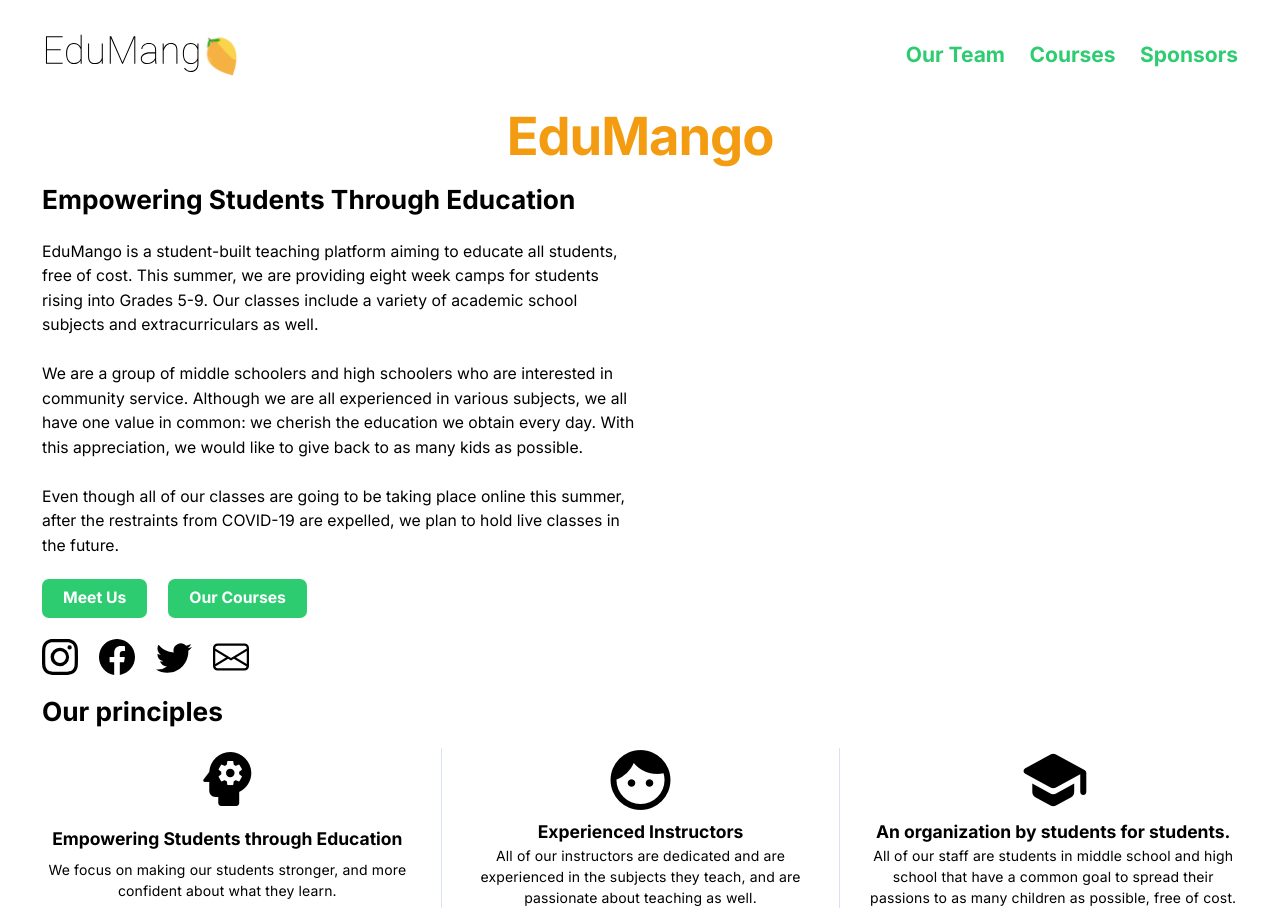
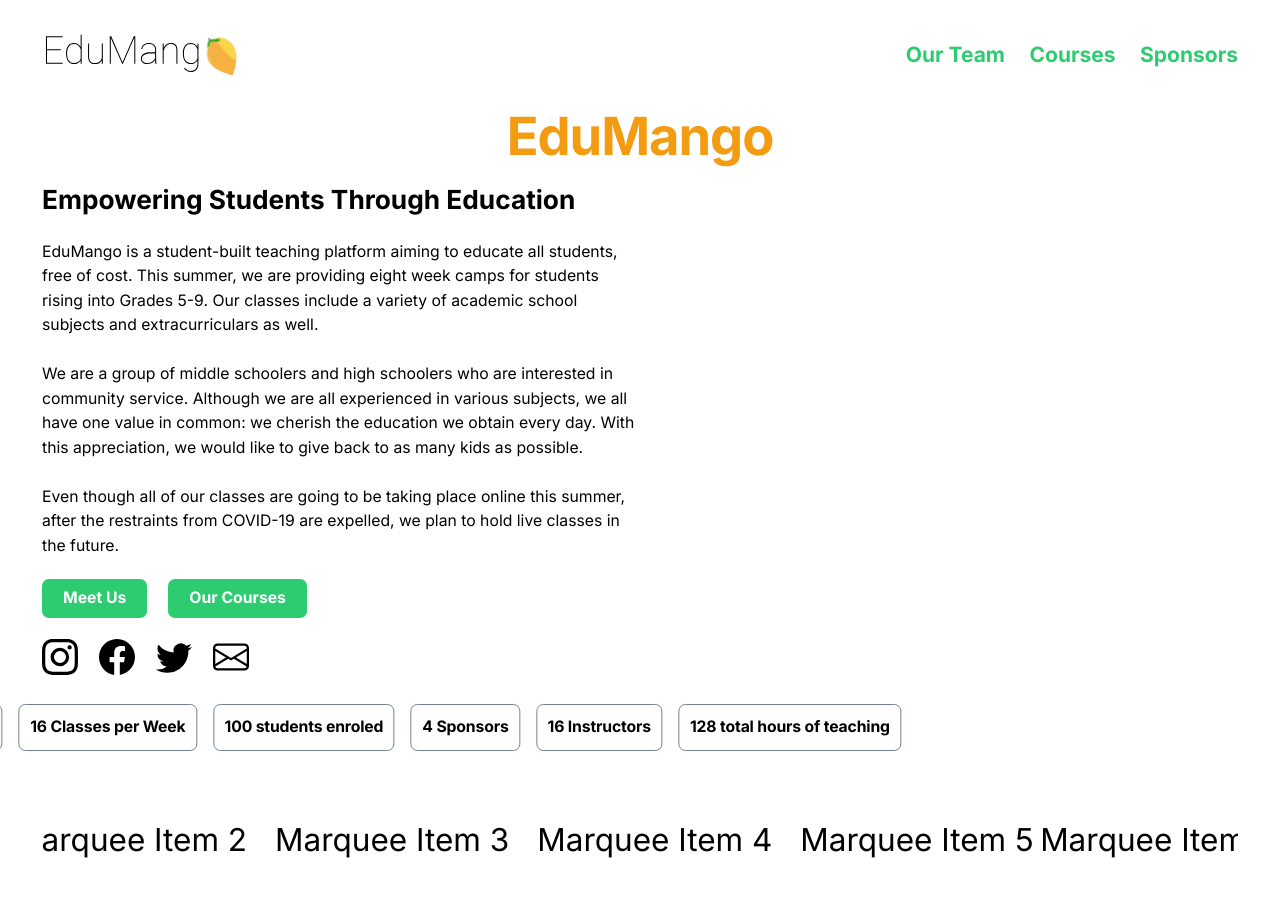
Before and after one commit to ShubhamPatilsd/www-edumango, a Next.js app: page / in a window 1280 px wide. Shown: the top 922 px of the page. Built offline with nearby package versions, Linux system fonts and the light colour scheme.

Commit message:
created marquee

```diff
--- a/src/modules/landing.tsx
+++ b/src/modules/landing.tsx
@@ -89,12 +89,130 @@ export default function Landing() {
                 layout="intrinsic"
                 quality={100}
               />
+
               </Fade>
         </div>
 
         </div>
 
+        <div className="space-y-6">
+            <div className="text-left divide-y sm:divide-y-0 sm:divide-x">
 
+                <div className="animate-marquee">
+
+            <div >
+              <table>
+                <tr className="height:10px">
+                  <td>
+                    <div className="grid grid-cols-1 sm:grid-cols-2 md:grid-cols-3 lg:grid-cols-4"></div>
+                    <div className="card m-2 cursor-pointer
+        border border-gray-400 rounded-lg hover:shadow-md hover:border-opacity-0
+        transform hover:-translate-y-1
+        transition-all duration-200">
+                      <div className="m-3">
+                        <h2 className="text-lg mb-2">10 Courses</h2>
+                      </div>
+                    </div>
+                  </td>
+
+                  <td>
+                    <div className="grid grid-cols-1 sm:grid-cols-2 md:grid-cols-3 lg:grid-cols-4"></div>
+                    <div className="card m-2 cursor-pointer
+        border border-gray-400 rounded-lg hover:shadow-md hover:border-opacity-0
+        transform hover:-translate-y-1
+        transition-all duration-200">
+                      <div className="m-3">
+                        <h2 className="text-lg mb-2">4 Subjects</h2>
+
+
+                      </div>
+                    </div>
+                  </td>
+
+                  <td>
+                    <div className="card m-2 cursor-pointer
+        border border-gray-400 rounded-lg hover:shadow-md hover:border-opacity-0
+        transform hover:-translate-y-1
+        transition-all duration-200">
+                      <div className="m-3">
+                        <h2 className="text-lg mb-2">16 Classes per Week</h2>
+                      </div>
+                    </div>
+                  </td>
+
+                  <td>
+                    <div className="card m-2 cursor-pointer
+        border border-gray-400 rounded-lg hover:shadow-md hover:border-opacity-0
+        transform hover:-translate-y-1
+        transition-all duration-200">
+                      <div className="m-3">
+                        <h2 className="text-lg mb-2">100 students enroled</h2>
+
+                      </div>
+                    </div>
+                  </td>
+
+                  <td>
+                    <div className="card m-2 cursor-pointer
+        border border-gray-400 rounded-lg hover:shadow-md hover:border-opacity-0
+        transform hover:-translate-y-1
+        transition-all duration-200">
+                      <div className="m-3">
+                        <h2 className="text-lg mb-2">4 Sponsors</h2>
+                      </div>
+                    </div>
+                  </td>
+
+                  <td>
+                    <div className="card m-2 cursor-pointer
+        border border-gray-400 rounded-lg hover:shadow-md hover:border-opacity-0
+        transform hover:-translate-y-1
+        transition-all duration-200">
+                      <div className="m-3">
+                        <h2 className="text-lg mb-2">16 Instructors</h2>
+                      </div>
+                    </div>
+                  </td>
+
+                  <td>
+                    <div className="card m-2 cursor-pointer
+        border border-gray-400 rounded-lg hover:shadow-md hover:border-opacity-0
+        transform hover:-translate-y-1
+        transition-all duration-200">
+                      <div className="m-3">
+                        <h2 className="text-lg mb-2">128 total hours of teaching</h2>
+                      </div>
+                    </div>
+                  </td>
+
+                </tr>
+
+
+              </table>
+            </div>
+
+                </div>
+            </div>
+              </div>
+
+
+              <div className="relative flex overflow-x-hidden">
+  <div className="py-12 animate-marquee whitespace-nowrap">
+    <span className="text-4xl mx-4">Marquee Item 1</span>
+    <span className="text-4xl mx-4">Marquee Item 2</span>
+    <span className="text-4xl mx-4">Marquee Item 3</span>
+    <span className="text-4xl mx-4">Marquee Item 4</span>
+    <span className="text-4xl mx-4">Marquee Item 5</span>
+  </div>
+
+  <div className="absolute top-0 py-12 animate-marquee2 whitespace-nowrap">
+    <span className="text-4xl mx-4">Marquee Item 1</span>
+    <span className="text-4xl mx-4">Marquee Item 2</span>
+    <span className="text-4xl mx-4">Marquee Item 3</span>
+    <span className="text-4xl mx-4">Marquee Item 4</span>
+    <span className="text-4xl mx- 4">Marquee Item 5</span>
+  </div>
+</div>
 
 
         <Fade top>
@@ -125,6 +243,7 @@ export default function Landing() {
         </div>
 
        {/* Add marquee */}
+
 
         <Fade bottom>
         <div className="mt-6 bg-gradient-to-r from-accent-primary to-accent-primary-vibrant py-6 flex justify-center items-center">
@@ -166,10 +285,6 @@ export default function Landing() {
 
       <Footer/>
 
-
-
-
-
     </>
   );
 }
--- a/tailwind.config.js
+++ b/tailwind.config.js
@@ -21,17 +21,30 @@ module.exports = {
             },
             keyframes: {
 
+                marquee: {
+                    '0%': { transform: 'translateX(0%)' },
+                    '100%': { transform: 'translateX(-100%)' },
+                  },
+                  marquee2: {
+                    '0%': { transform: 'translateX(100%)' },
+                    '100%': { transform: 'translateX(0%)' },
+                  },
+
                 updown: {
 
                   '0%, 100%': { transform: 'translateY(0%)' },
 
                   '50%': { transform: 'translateY(-10%)' },
 
+
                 }
+
                },
                animation: {
 
                 updown: 'updown 1s ease-in-out infinite',
+                marquee: 'marquee 25s linear infinite',
+                marquee2: 'marquee2 25s linear infinite',
                },
                 colors: {
                     'button-main':'#2ecc71',
```
